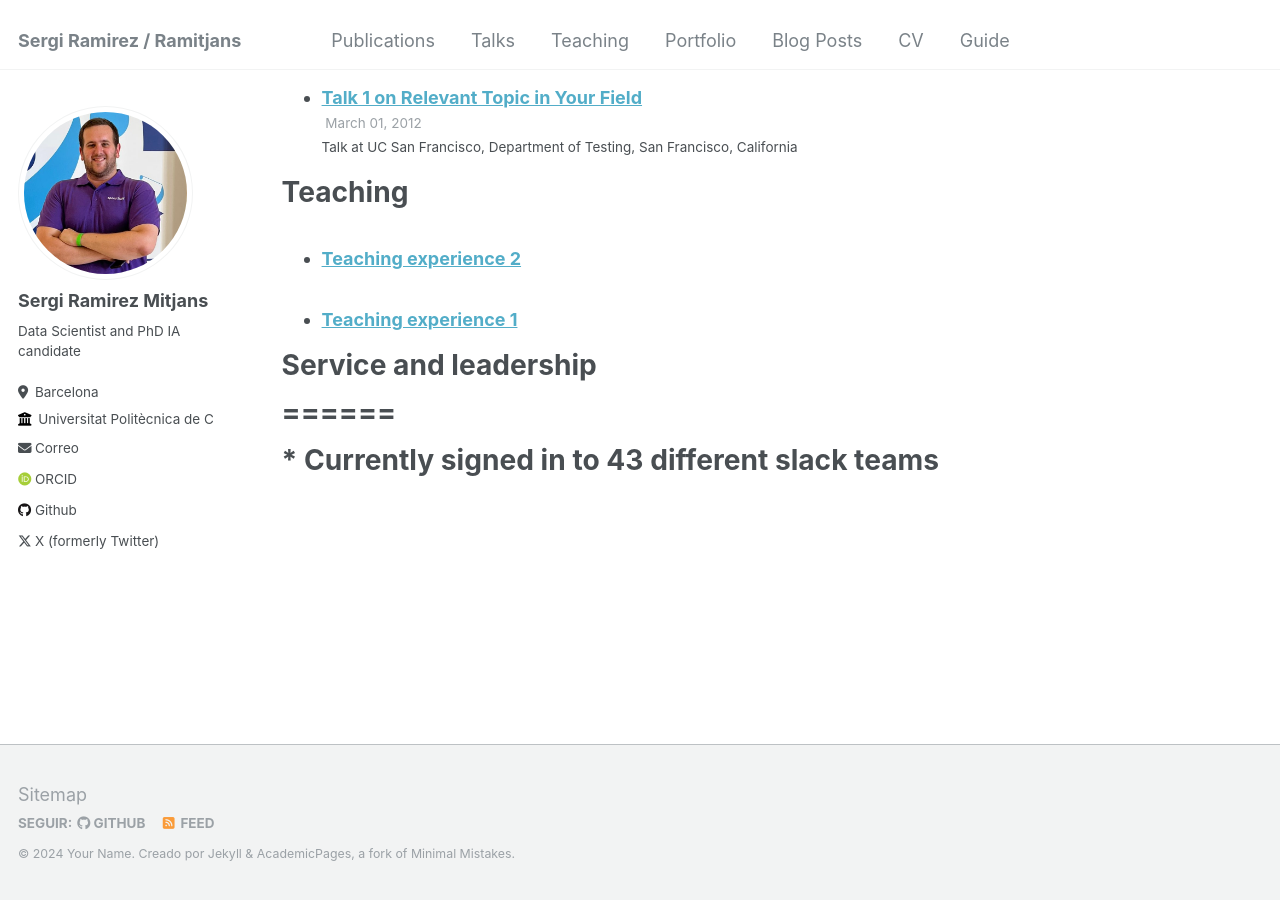
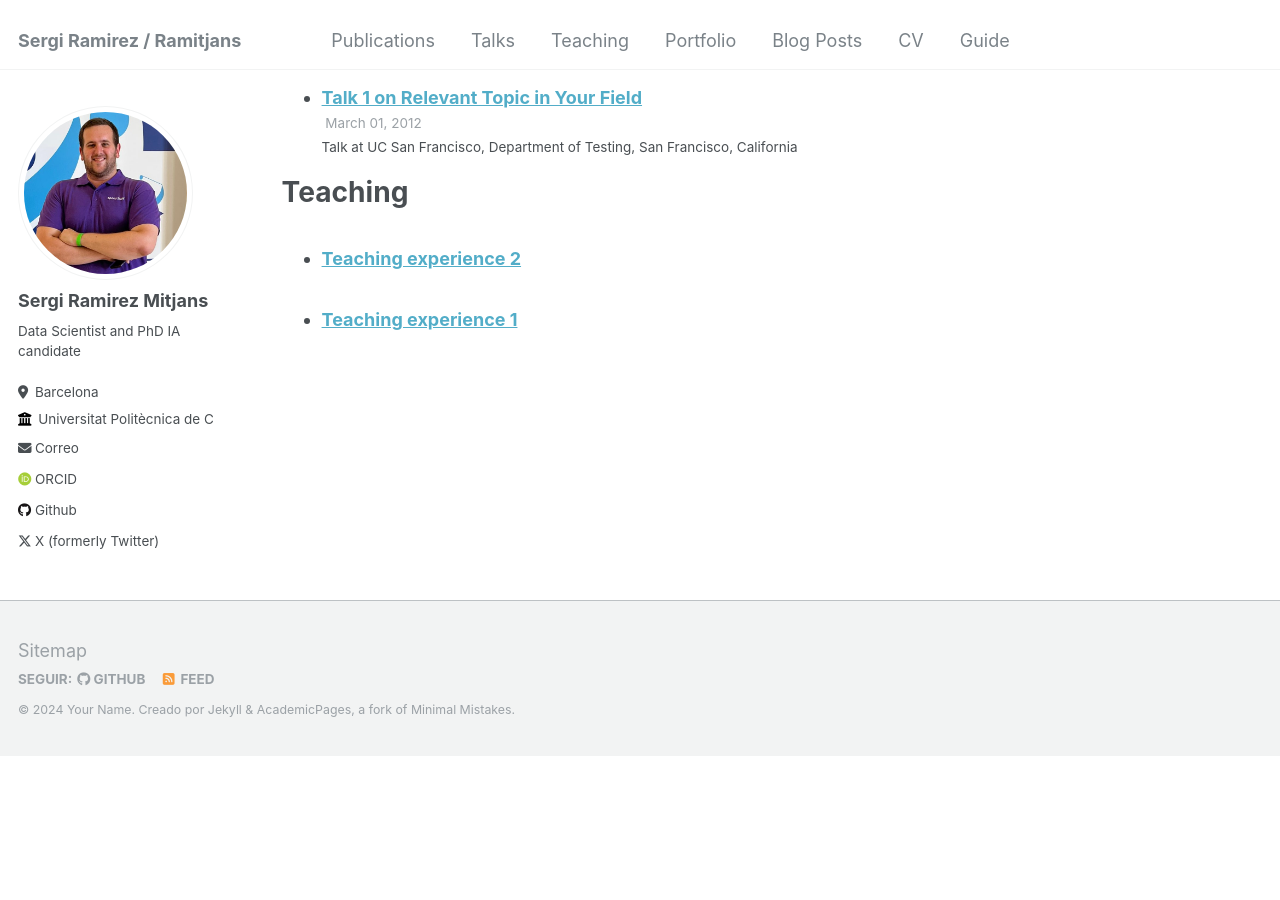
Before and after one commit to ramitjansIA/ramitjansia.github.io, a Jekyll site: the page built from _pages/cv.md, in a window 1280 px wide and 900 px high, scrolled down 3718 px. Built offline with Jekyll 4.4.1, drawn with Linux system fonts in a browser that asks for light colours; some web fonts are replaced; after the commit the page ends 4474 px from its top, so only the background shows below that.

Commit message:
Update cv.md

```diff
--- a/_pages/cv.md
+++ b/_pages/cv.md
@@ -120,7 +120,3 @@ Teaching
   <ul>{% for post in site.teaching reversed %}
     {% include archive-single-cv.html %}
   {% endfor %}</ul>
-
-# Service and leadership
-# ======
-# * Currently signed in to 43 different slack teams
```
